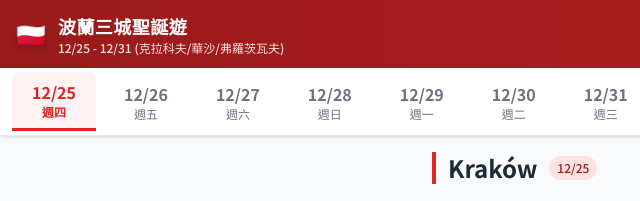
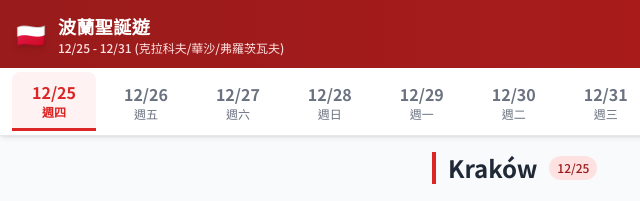
Before and after one commit to peter58501240/7788, a plain HTML site: page index.html in a window 1280 px wide. Shown: the top 201 px of the page, 0-640 px from the left. Drawn offline with nearby package versions, Linux system fonts and the light colour scheme.

Commit message:
Update title and heading for Christmas tour

```diff
--- a/index.html
+++ b/index.html
@@ -3,7 +3,7 @@
 <head>
     <meta charset="UTF-8">
     <meta name="viewport" content="width=device-width, initial-scale=1.0, maximum-scale=1.0, user-scalable=no">
-    <title>波蘭三城聖誕遊</title>
+    <title>波蘭聖誕遊</title>
     <script src="https://cdn.tailwindcss.com"></script>
     <link href="https://cdnjs.cloudflare.com/ajax/libs/font-awesome/6.4.0/css/all.min.css" rel="stylesheet">
     <style>
@@ -78,7 +78,7 @@
             <div class="flex items-center">
                 <div class="mr-3 text-2xl filter drop-shadow-md">🇵🇱</div>
                 <div>
-                    <h1 class="text-lg font-bold tracking-wide text-white">波蘭三城聖誕遊</h1>
+                    <h1 class="text-lg font-bold tracking-wide text-white">波蘭聖誕遊</h1>
                     <p class="text-xs text-red-100 font-medium">12/25 - 12/31 (克拉科夫/華沙/弗羅茨瓦夫)</p>
                 </div>
             </div>
```
